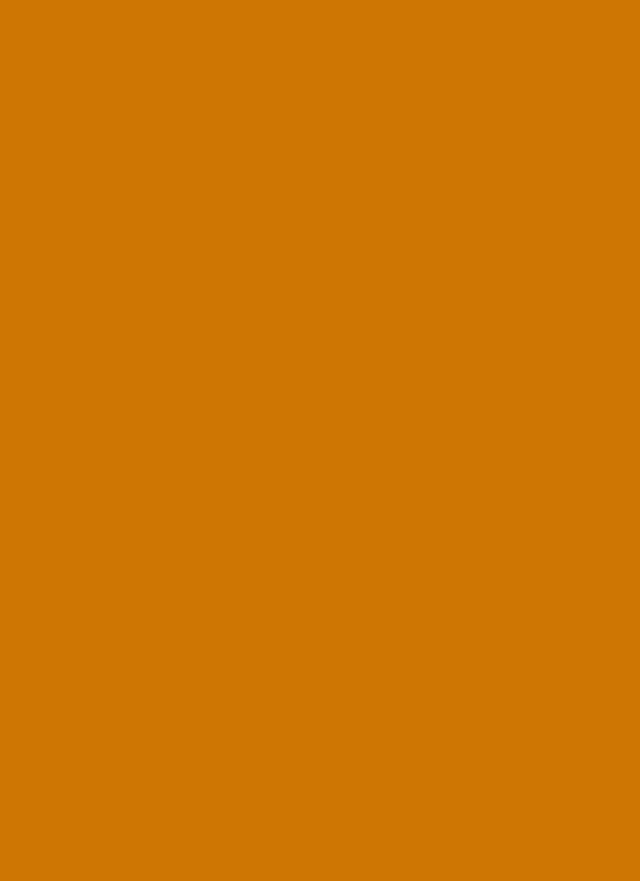
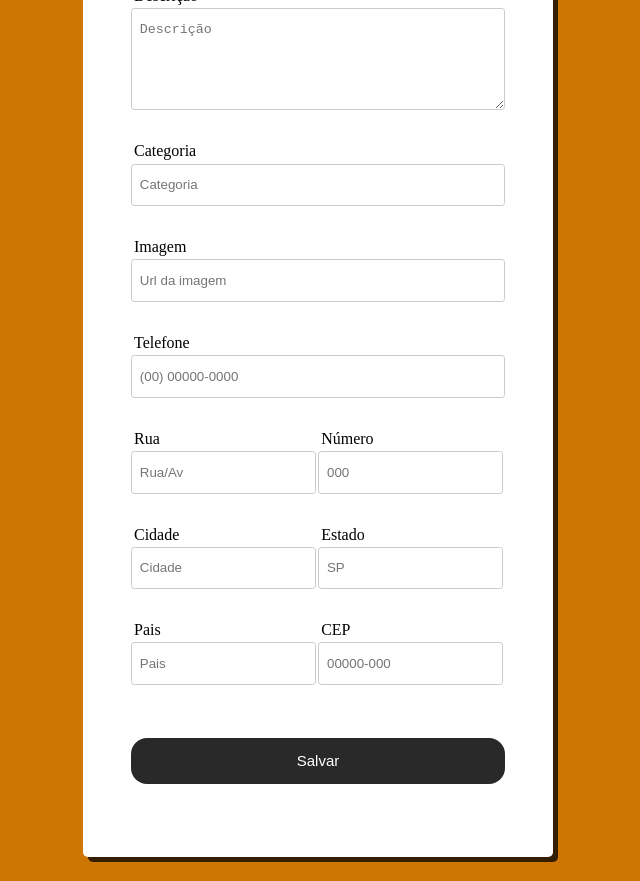
Before and after one commit to Bancos-de-Dados-II/projeto-1-bancos-geogr-ficos-geocacthus, a React (Vite) app in the folder client/: page /create/tourist-place in a window 1280 px wide. Shown: the part 320-1201 px from the top of the page, without its empty margins (322-962 px from the left). Before the commit the page ends 800 px from the top, so only its background shows below. Built offline with nearby package versions, Linux system fonts and the light colour scheme.

Commit message:
feat: adding create tourist location form

```diff
--- /dev/null
+++ b/client/src/apps/Turist/pages/CreateTuristLocation/CreateTouristLocation.tsx
@@ -0,0 +1,77 @@
+import { useNavigate } from "react-router-dom";
+import "./createTouristLocation.css"
+
+function CreateTouristLocation() {
+    const navigate = useNavigate();
+
+    const handleSave = () => {
+        // Aqui você pode adicionar a lógica para salvar os dados.
+        // Após salvar, redirecione para a página Home.
+        navigate("/home");
+    }
+    return (
+        <div className="container-form">
+            <form className="form-modal">
+                <div className="data-event">
+                    <h2>Cadastrar Local Turistico</h2>
+                </div>
+                <div className="element-modal">
+                    <label htmlFor="nome">Nome</label>
+                    <input id="nome-imput" type="text" name="nome" placeholder="Nome" required />
+                </div>
+                <div className="element-modal">
+                    <label htmlFor="descricao">Descrição</label>
+                    <textarea id="descricao-imput" name="descricao" rows={5} placeholder="Descrição" required />
+                </div>
+                <div className="element-modal">
+                    <label htmlFor="category">Categoria</label>
+                    <input id="category-imput" type="text" name="category" placeholder="Categoria" required />
+                </div>
+                <div className="element-modal">
+                    <label htmlFor="imagem">Imagem</label>
+                    <input id="imagem-imput" type="text" name="imagem" placeholder="Url da imagem" required />
+                </div>
+                <div className="element-modal">
+                    <label htmlFor="phone">Telefone</label>
+                    <input id="phone-imput" type="text" name="phone" placeholder="(00) 00000-0000" required />
+                </div>
+                <div className="element-date-modal">
+                    <div className="element-modal">
+                        <label htmlFor="street">Rua</label>
+                        <input id="street-imput" type="text" name="street" placeholder="Rua/Av" required />
+                    </div>
+                    <div className="element-modal">
+                        <label htmlFor="number">Número</label>
+                        <input id="number-imput" type="text" name="number" placeholder="000" required />
+                    </div>
+                </div>
+                <div className="element-date-modal">
+                    <div className="element-modal">
+                        <label htmlFor="city">Cidade</label>
+                        <input id="city-imput" type="text" name="city" placeholder="Cidade" required />
+                    </div>
+                    <div className="element-modal">
+                        <label htmlFor="state">Estado</label>
+                        <input id="state-imput" type="text" name="state" placeholder="SP" required />
+                    </div>
+                </div>
+                <div className="element-date-modal">
+                    <div className="element-modal">
+                        <label htmlFor="country">Pais</label>
+                        <input id="country-imput" type="text" name="country" placeholder="Pais" required />
+                    </div>
+                    <div className="element-modal">
+                        <label htmlFor="postalcode">CEP</label>
+                        <input id="postalcode-imput" type="text" name="postalcode" placeholder="00000-000" required />
+                    </div>
+                </div>
+
+                <div className="element-submit-modal">
+                    <input type="button" value="Salvar" onClick={handleSave}/>
+                </div>
+            </form>
+        </div>
+    )
+}
+
+export default CreateTouristLocation
--- /dev/null
+++ b/client/src/apps/Turist/pages/CreateTuristLocation/createTouristLocation.css
@@ -0,0 +1,89 @@
+.container-form {
+    display: flex;
+    flex-direction: column;
+    align-items: center;
+}
+
+.form-modal {
+    display: flex;
+    flex-direction: column;
+    background-color: #fff;
+    color: #000;
+    padding: 3rem 3rem 1.3rem;
+    width: 30%;
+    border-radius: .3rem;
+
+    -webkit-box-shadow: 5px 5px 0px 0px rgba(0,0,0,0.75);
+    -moz-box-shadow: 5px 5px 0px 0px rgba(0,0,0,0.75);
+    box-shadow: 5px 5px 0px 0px rgba(0,0,0,0.75);
+}
+
+.data-event {
+    display: flex;
+    flex-direction: column;
+    align-items: center;
+    padding: 1rem 0 3rem;
+}
+
+.element-modal {
+    display: flex;
+    flex-direction: column;
+    align-items: start;
+    width: 100%;
+    padding: .5rem 0 1rem;
+}
+
+.element-modal input, .element-modal textarea {
+    width: 100%;
+    padding:.8rem 0 .8rem .5rem;
+    border-radius:.2rem;
+    border: 1px solid #ccc;
+    margin-bottom:.5rem;
+    box-sizing: border-box;
+}
+
+.element-date-modal {
+    display: flex;
+    flex-direction: row;
+    justify-content: center;
+    width: 100%;
+}
+
+.element-date-modal input {
+    width: 99%;
+}
+
+.element-submit-modal {
+    display: flex;
+    flex-direction: column;
+    align-items: center;
+    width: 100%;
+    padding: .3rem 0 2.8rem;
+}
+
+.element-submit-modal input {
+    margin-top: 1.5rem;
+    padding:.9rem 1.5rem;
+    border-radius:1rem;
+    background-color: #292929;
+    color: #fff;
+    font-size: 15px;
+    border: 0;
+    margin-bottom:.5rem;
+    width: 100%;
+    box-sizing: border-box;
+}
+
+.element-submit-modal input:hover {
+    cursor: pointer;
+}
+
+.element-submit-modal input:active {
+    transform: scale(0.95);
+    background-color: #1c1c1c;
+    box-shadow: 0 4px 8px rgba(0, 0, 0, 0.3);
+}
+
+.element-modal label {
+    margin: 0 0 .2rem .2rem;
+}
--- a/client/src/apps/Turist/pages/Home/Home.tsx
+++ b/client/src/apps/Turist/pages/Home/Home.tsx
@@ -24,13 +24,15 @@ function Home() {
             <div className="content-header">
                 {/* campos de titulo, pesquisa e filtors de regioẽs */}
                 <div id="title" className="box-camp">
-                    <h2>Home Turist</h2>
+                    <h3>Home Turist</h3>
                 </div>
                 <div id="search" className="box-camp">
-                    <h2>Search</h2>
+                    <h3>Search</h3>
                 </div>
                 <div id="filter" className="box-camp">
-                    <h2>Filter</h2>
+                    <a href="/create/tourist-place">
+                        <h3>Create Tourist Location</h3>
+                    </a>
                 </div>
             </div>
             <div className="content-main">
--- a/client/src/apps/Turist/pages/Home/home.css
+++ b/client/src/apps/Turist/pages/Home/home.css
@@ -11,9 +11,15 @@
     display: flex;
     flex-direction: row;
     align-items: center;
-    justify-content: space-around;
+    justify-content: space-between;
+    padding: .27rem 1rem;
 
     border: .1rem solid #000;
+
+    & a {
+        text-decoration: none;
+        color: #000;
+    }
 }
 
 .content-main {
--- a/client/src/apps/Turist/routes/index.tsx
+++ b/client/src/apps/Turist/routes/index.tsx
@@ -1,6 +1,7 @@
 import { Navigate, Route, Routes } from "react-router-dom"
 
 import Home from "../pages/Home/Home"
+import CreateTouristLocation from "../pages/CreateTuristLocation/CreateTouristLocation";
 
 const TuristRoutes = () => {
     return (
@@ -8,6 +9,7 @@ const TuristRoutes = () => {
             <Route index element={<Navigate to={"/home"} />} />
 
             <Route path="/home" element={<Home />} />
+            <Route path="/create/tourist-place" element={<CreateTouristLocation />} />
         </Routes>
     );
 }
```
